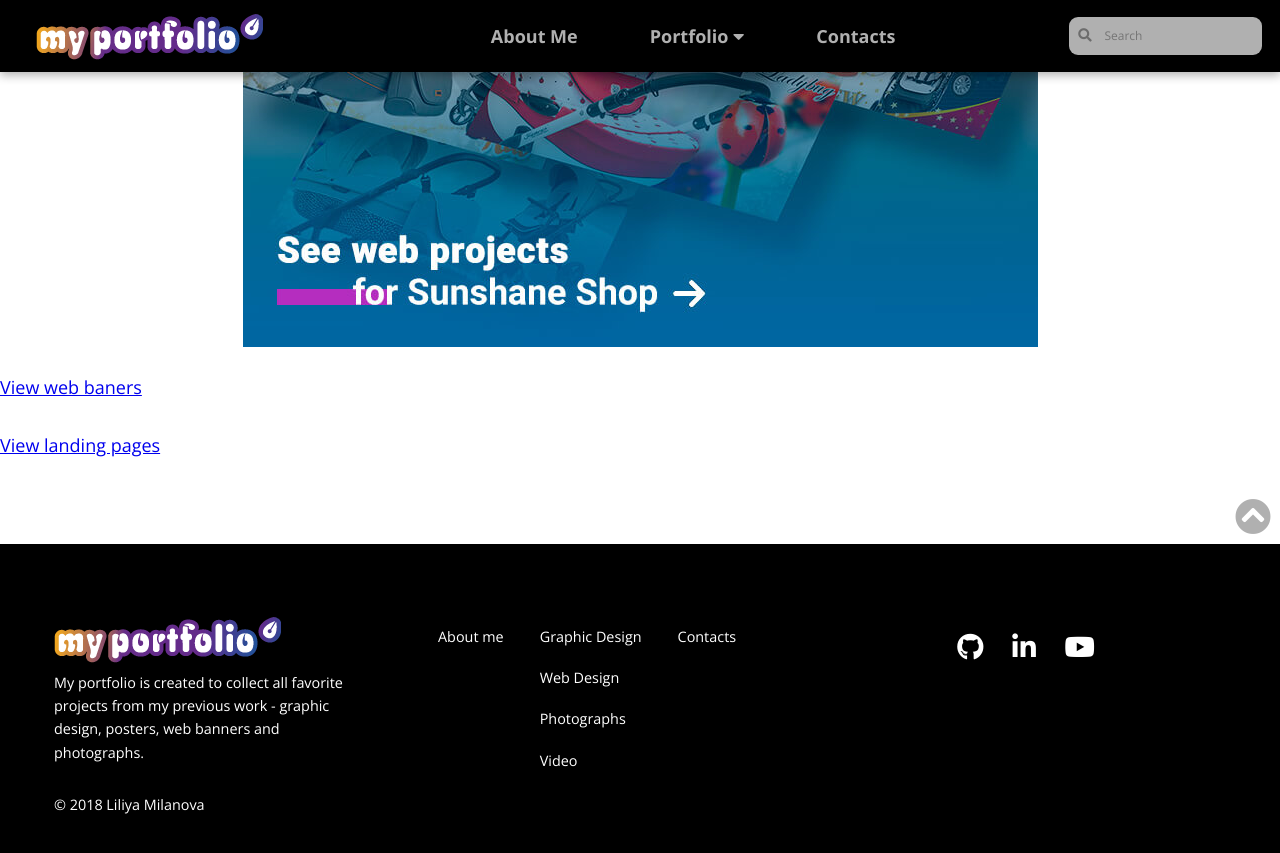
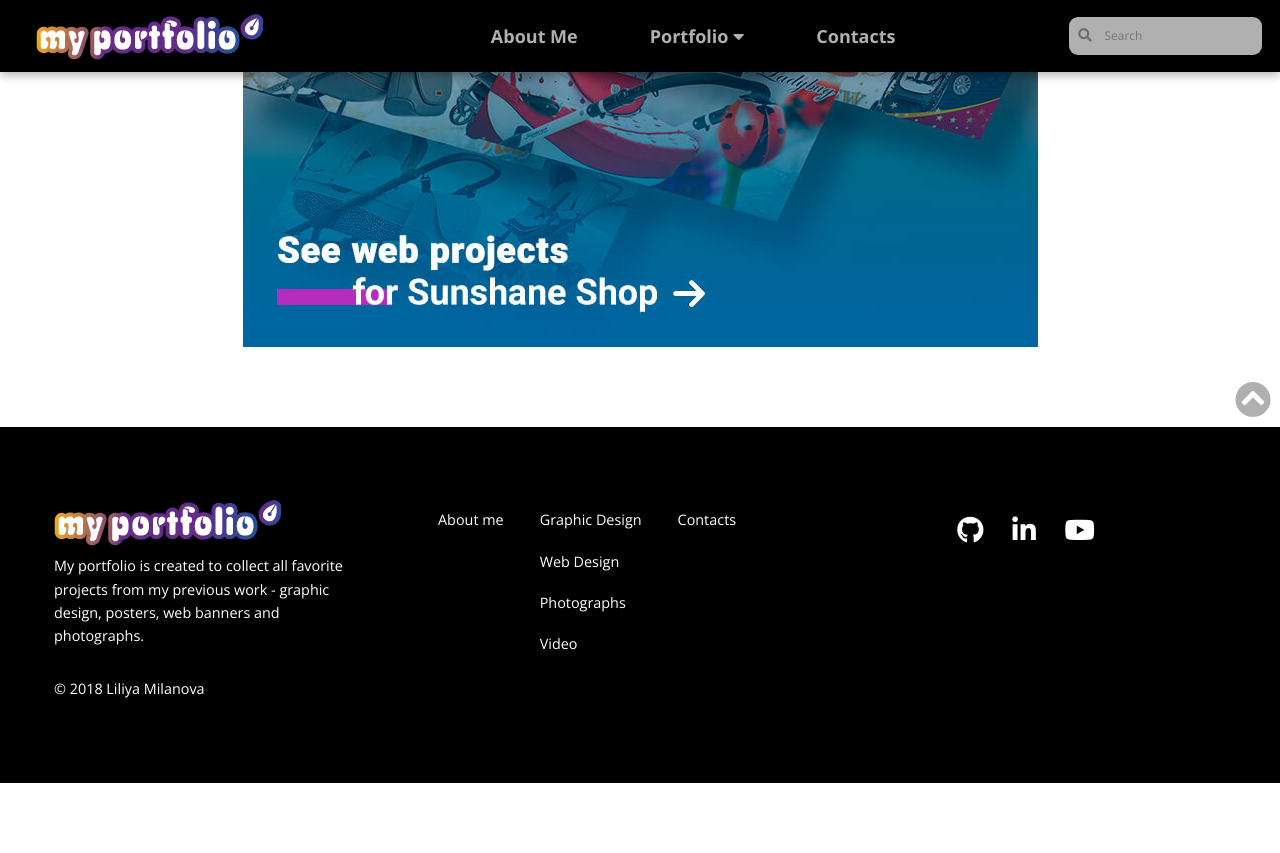
Before and after one commit to LiliyaMilanova/myportfolio, a Jekyll site: the page built from graphic-design-sunshane-shop.html, in a window 1280 px wide and 900 px high, scrolled down 12874 px. Shown: the top 853 px of the window. Built offline with Jekyll 4.4.1, drawn with Linux system fonts in a browser that asks for light colours; nearby versions of some CDN libraries; after the commit the page ends 13657 px from its top, so only the background shows below that.

Commit message:
Update graphic-design-sunshane-shop.html

```diff
--- a/graphic-design-sunshane-shop.html
+++ b/graphic-design-sunshane-shop.html
@@ -179,9 +179,6 @@ permalink: /portfolio/graphic-design/sunshane-shop
                     </article>
              </section>
 
-            <p><a href="https://liliyamilanova.github.io/myportfolio//portfolio/web-design/web-baners" target="_blank">View web baners</a></p>
-            <p><a href="https://liliyamilanova.github.io/myportfolio//portfolio/web-design/landing-pages" target="_blank">View landing pages</a></p>
-
             <span class="back-to-top">
                 <a href="#top" class="fas fa-chevron-circle-up"></a>
             </span>
```
